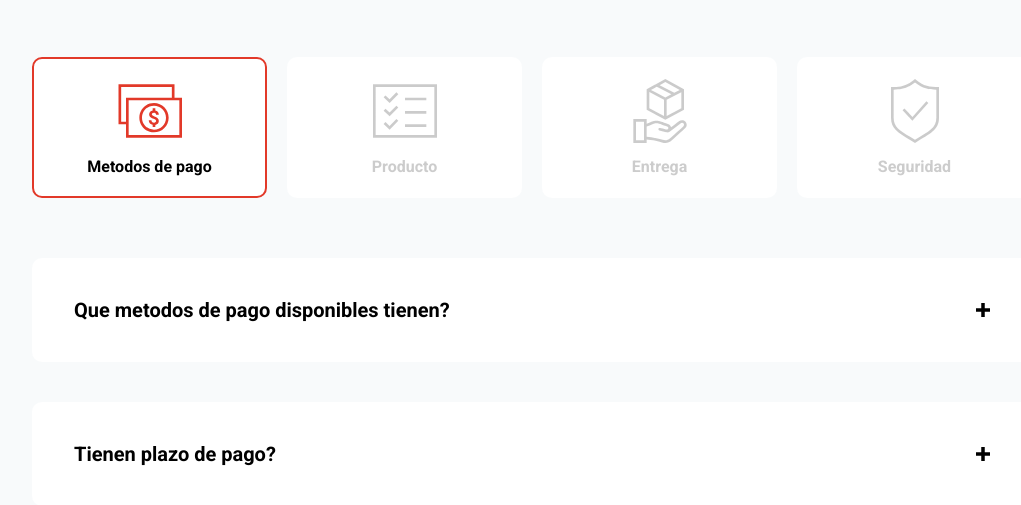
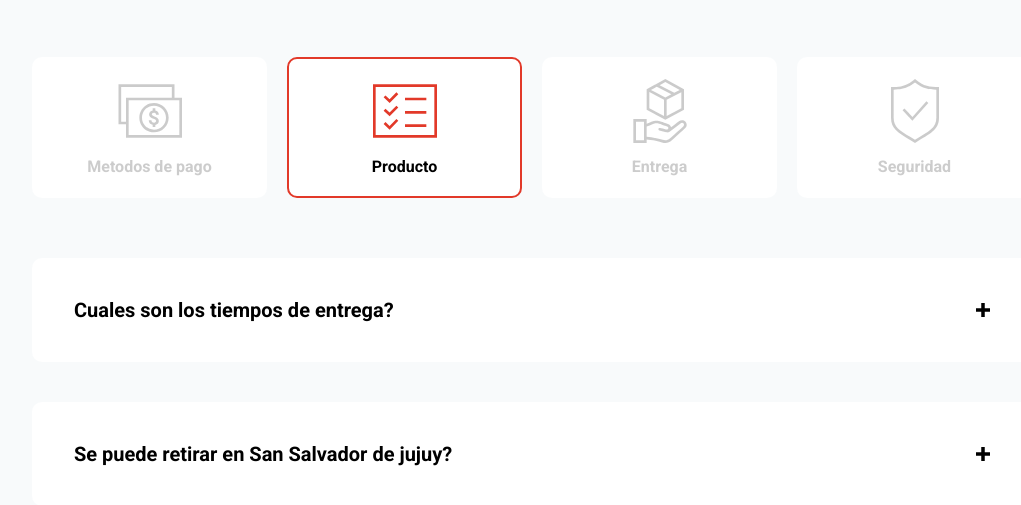
Before and after one commit to NahuelBau/Preguntas-Frecuentes, a plain HTML site: page index.html in a window 1280 px wide. Both pictures are taken after a click on the element "Producto". Shown: the part 101-606 px from the top of the page, without its empty margins (108-1129 px from the left). Drawn offline with Linux system fonts and the light colour scheme.

Commit message:
[Terminado] Primera parte de los scrips que enlazan los iconos con las descripciones

```diff
--- a/index.html
+++ b/index.html
@@ -17,7 +17,7 @@
     <h1 class="titulo">Preguntas Frecuentes</h1>
     <div class="categorias" id="categorias">
       <!-- ----------------------categoria-------------------------------- -->
-      <div class="categoria activa" data-categoria="metodos-pago">
+      <div class="categoria" data-categoria="metodos-pago">
         <svg viewbox="0 0 24 24" xmlns="http://www.w3.org/2000/svg" fill-rule="evenodd" clip-rule="evenodd">
           <path
             d="M21.19 7h2.81v15h-21v-5h-2.81v-15h21v5zm1.81 1h-19v13h19v-13zm-9.5 1c3.036 0 5.5 2.464 5.5 5.5s-2.464 5.5-5.5 5.5-5.5-2.464-5.5-5.5 2.464-5.5 5.5-5.5zm0 1c2.484 0 4.5 2.016 4.5 4.5s-2.016 4.5-4.5 4.5-4.5-2.016-4.5-4.5 2.016-4.5 4.5-4.5zm.5 8h-1v-.804c-.767-.16-1.478-.689-1.478-1.704h1.022c0 .591.326.886.978.886.817 0 1.327-.915-.167-1.439-.768-.27-1.68-.676-1.68-1.693 0-.796.573-1.297 1.325-1.448v-.798h1v.806c.704.161 1.313.673 1.313 1.598h-1.018c0-.788-.727-.776-.815-.776-.55 0-.787.291-.787.622 0 .247.134.497.957.768 1.056.344 1.663.845 1.663 1.746 0 .651-.376 1.288-1.313 1.448v.788zm6.19-11v-4h-19v13h1.81v-9h17.19z" />
@@ -55,7 +55,7 @@
 
 
       <!-- Preguntas Metodos de pago -->
-      <div class="contenedor-preguntas activo" data-categoria="metodos-pago">
+      <div class="contenedor-preguntas" data-categoria="metodos-pago">
         <div class="contenedor-pregunta ">
           <p class="pregunta">Que metodos de pago disponibles tienen? <img src="/icon/suma.svg" alt="Abrir Respuesta"></p>
           <p class="respuesta">Lorem ipsum dolor sit amet, consectetur adipisicing elit. Itaque, quaerat? Id dolorum eveniet suscipit ab vero blanditiis itaque ducimus, omnis laudantium, quidem veniam, cupiditate est ut porro corporis quaerat velit?</p>
@@ -81,7 +81,7 @@
 
 
       <!-- Preguntas Productos -->
-      <div class="contenedor-preguntas" data-categoria="productos">
+      <div class="contenedor-preguntas" data-categoria="producto">
         <div class="contenedor-pregunta ">
           <p class="pregunta">Cual es la calidad del producto<img src="/icon/suma.svg" alt="Abrir Respuesta"></p>
           <p class="respuesta">Lorem ipsum dolor sit amet, consectetur adipisicing elit. Itaque, quaerat? Id dolorum eveniet suscipit ab vero blanditiis itaque ducimus, omnis laudantium, quidem veniam, cupiditate est ut porro corporis quaerat velit?</p>
@@ -111,6 +111,7 @@
     </div>
   </main>
   <script src="js/categorias.js"></script>
+  <script src="js/preguntasFrecuentes.js"></script>
 </body>
 
 </html>
--- a/js/categorias.js
+++ b/js/categorias.js
@@ -0,0 +1,26 @@
+const categorias = document.querySelectorAll('#categorias .categoria');
+/* querySelectorAll: sirve para adquirir todas
+las catergorias no solo las primeras ('#aca va el id .categoria')
+.categoria agrega  a todas las categorias */
+const contenedorPreguntas = document.querySelectorAll('.contenedor-preguntas');
+let categoriaActiva = null;
+
+categorias.forEach((categoria) =>  {
+  categoria.addEventListener('click', (e) =>{
+    categorias.forEach((elemento) => {
+      elemento.classList.remove('activa')
+    })
+
+    e.currentTarget.classList.toggle('activa');
+    categoriaActiva = categoria.dataset.categoria;
+
+    //activamos el contenedor de preguntas que corresponde.
+    contenedorPreguntas.forEach((contenedor) => {
+      if(contenedor.dataset.categoria === categoriaActiva){
+        contenedor.classList.add('activo');
+      }else{
+        contenedor.classList.remove('activo');
+      }
+    })
+  });
+});
```
Also changed, not shown: js/preguntasFrecuentes.js (added).
